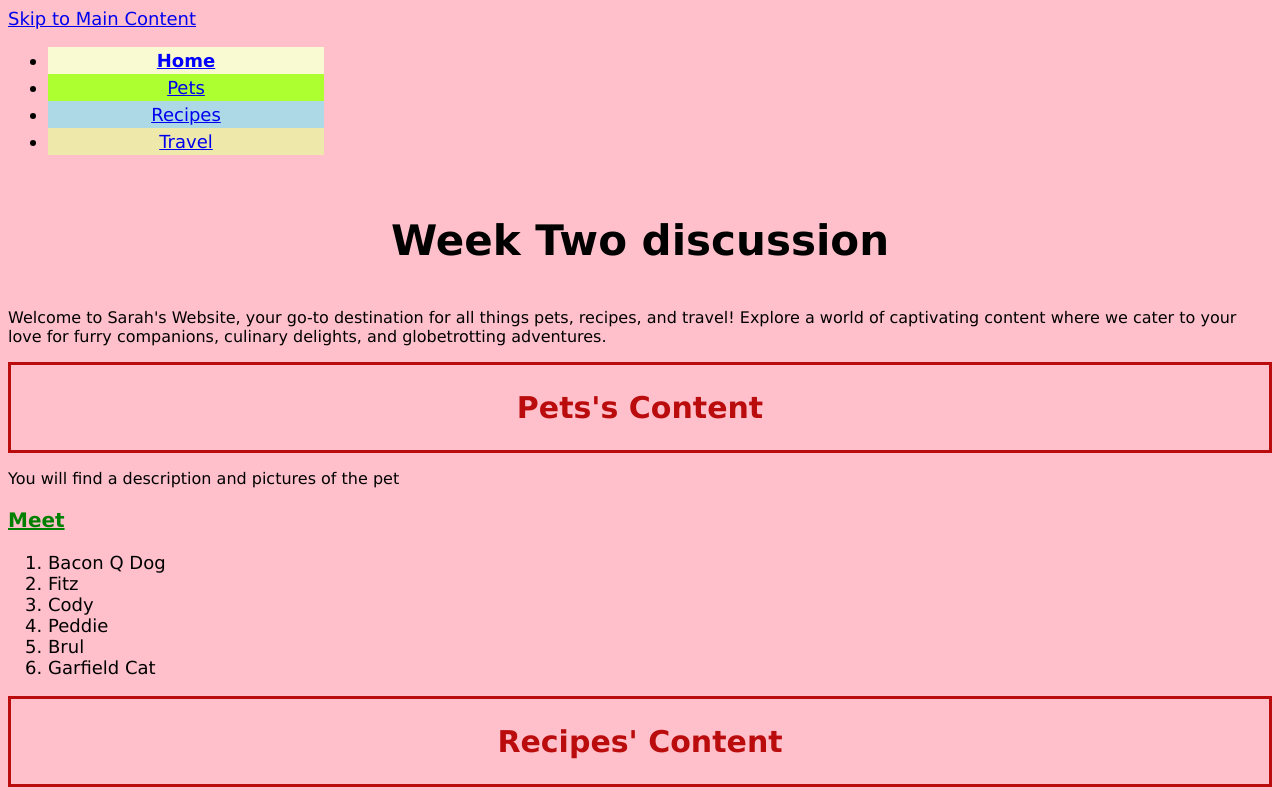
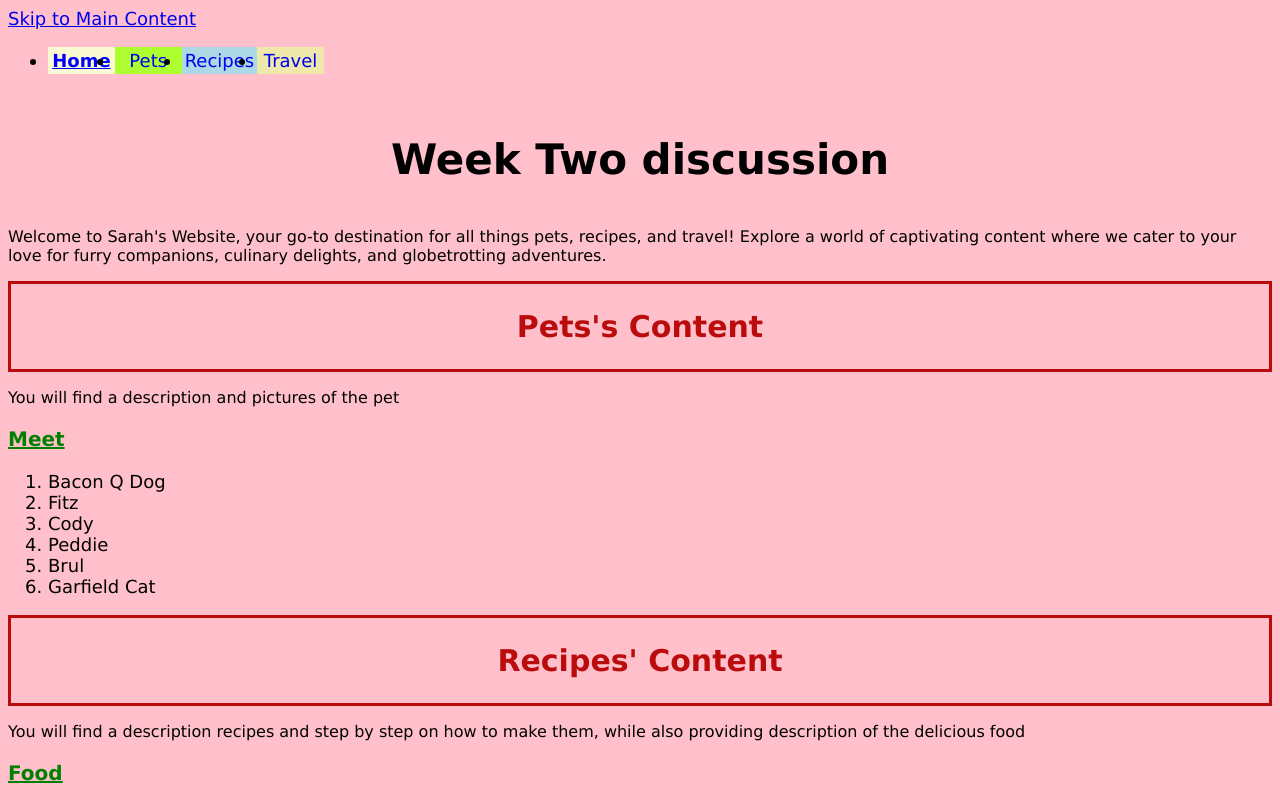
Before and after one commit to sghalmi/ccp_mobile_w24, a plain HTML site: page index.html in a window 1280 px wide. Shown: the top 800 px of the page. Drawn offline with Linux system fonts and the light colour scheme.

Commit message:
Update style.css

```diff
--- a/css/style.css
+++ b/css/style.css
@@ -35,6 +35,7 @@
     a.current:visited {
         color: blue;
         font-weight: bold;
+        text-decoration: underline;
     }
 
     header a:hover {
@@ -81,10 +82,15 @@
 
     }
 
-    .nav_tab {
+    nav ul {
         display: grid;
         grid-template-columns: 1fr 1fr 1fr 1fr;
+        justify-content: center;
         text-align: center;
+    }
+
+    nav ul li a {
+        text-decoration: none;
     }
 
     .nav_tab1 {
```
